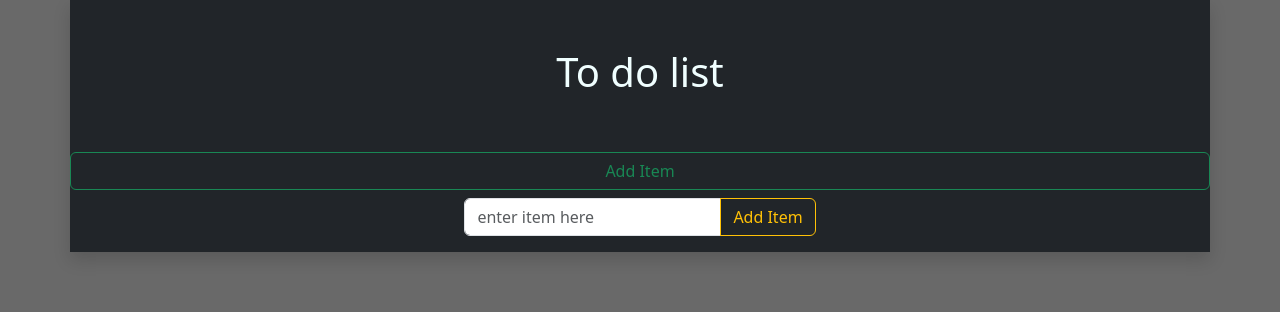
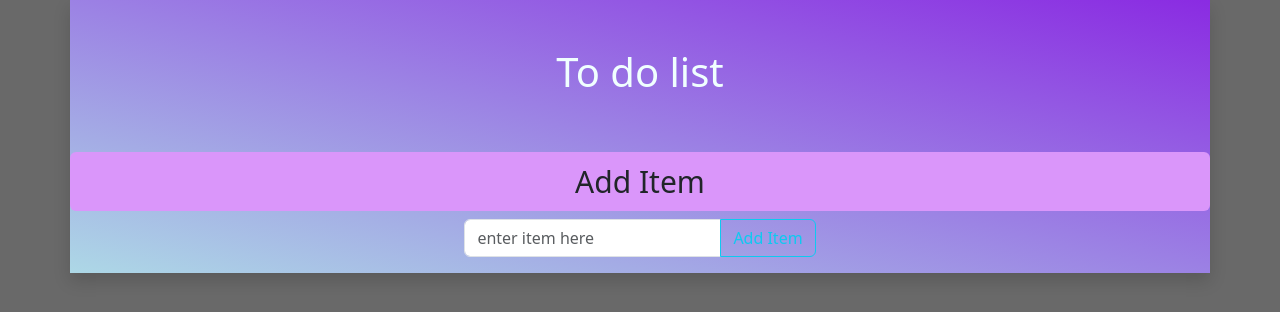
Before and after one commit to Zac2222/ToDoList, a plain HTML site: page index.html in a window 1280 px wide. Both pictures are taken after a click on the button "Add Item". Drawn offline with nearby package versions, Linux system fonts and the light colour scheme.

Commit message:
added some style and pizazz

```diff
--- a/css/styles.css
+++ b/css/styles.css
@@ -7,9 +7,17 @@ body{
 
 .strike{
     text-decoration: line-through;
-    color: black;
+    color: purple;
 }
 
 .row-space {
     margin-bottom: 10px;
   }
+
+  #btnContainer{
+    background-image: linear-gradient(to bottom left, blueviolet, lightblue);
+  }
+  #createList{
+    background-color: rgb(218, 150, 250);
+    font-size: 30px;
+  }
--- a/index.html
+++ b/index.html
@@ -14,12 +14,12 @@
     <title>To do list</title>
   </head>
   <body>
-    <div id="btnContainer" class="container bg-dark shadow mx-auto">
+    <div id="btnContainer" class="container shadow mx-auto">
       <div class="row">
         <div class="col d-flex justify-content-center py-5">
           <h1>To do list</h1>
         </div>
-        <button id="createList" class="btn btn-outline-success">Add Item</button>
+        <button id="createList" class="btn">Add Item</button>
       </div>
 
 
--- a/scripts/script.js
+++ b/scripts/script.js
@@ -39,7 +39,7 @@ function createElement(elementToCreate, style) {
     inputArea.setAttribute('aria-label','Recipient\'s username')
     inputArea.setAttribute('aria-describedby','button-addon2')
 
-    let btn2 = createElement('button', 'btn btn-outline-warning')
+    let btn2 = createElement('button', 'btn btn-outline-info')
     btn2.setAttribute('type','button');
     btn2.innerText = 'Add Item';
 
@@ -98,8 +98,8 @@ function createElement(elementToCreate, style) {
 
     let div4 = createElement('div', 'col-1 pt-2');
 
-    let iTag = createElement('i', 'fa-sharp fa-solid fa-trash');
-        iTag.setAttribute('style','color: #e11414');
+    let iTag = createElement('i', 'fa-sharp fa-solid fa-ghost');
+        iTag.setAttribute('style','color: blue');
         div4.appendChild(iTag);
         iTag.addEventListener('click', function(e){
             this.parentNode.parentNode.remove();
```
